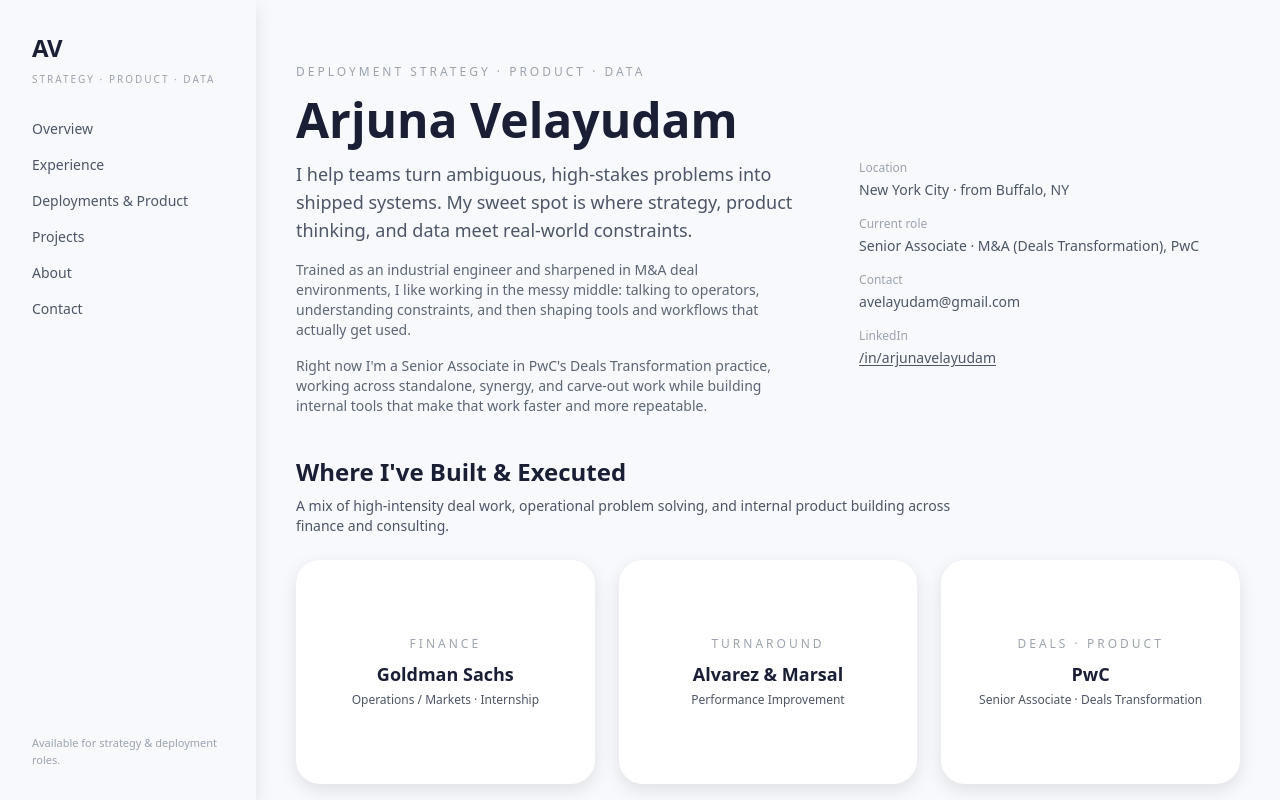
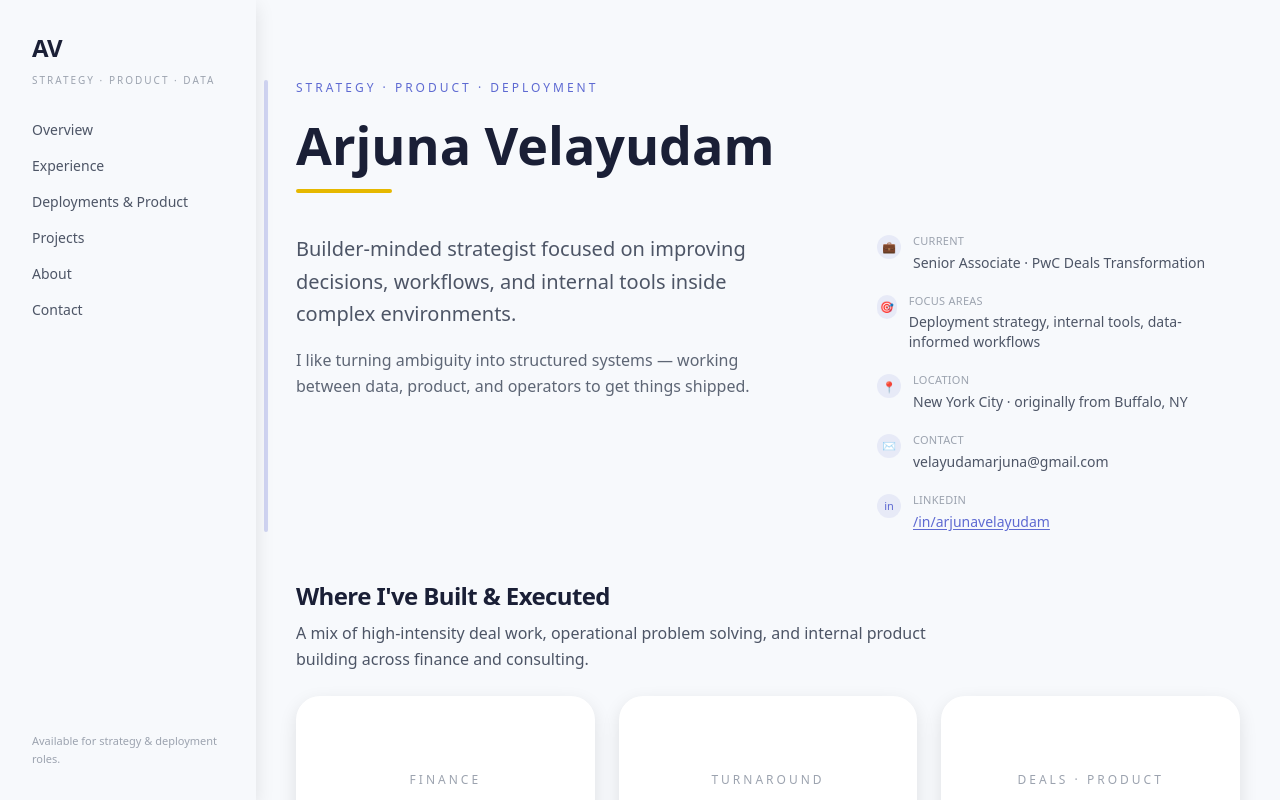
Before and after one commit to avelayud/my-portfolio, a Next.js app: page / in a window 1280 px wide. Shown: the top 800 px of the page. Built offline with nearby package versions, Linux system fonts and the light colour scheme.

Commit message:
Update snapshot layout

```diff
--- a/app/globals.css
+++ b/app/globals.css
@@ -4,7 +4,7 @@
 /* Base styles */
 @layer base {
   body {
-    @apply bg-background text-text-primary font-sans antialiased;
+    @apply bg-background text-text-primary font-sans antialiased leading-relaxed;
   }
 }
 
@@ -24,11 +24,11 @@
   }
 
   .section-title {
-    @apply text-2xl font-semibold text-text-primary mb-2;
+    @apply text-[1.5rem] md:text-2xl font-semibold text-text-primary mb-2 tracking-tight;
   }
 
   .section-subtitle {
-    @apply text-sm text-text-secondary mb-6 max-w-2xl;
+    @apply text-sm md:text-base text-text-secondary mb-6 max-w-2xl leading-relaxed;
   }
 
   .card-skeuo {
@@ -39,13 +39,23 @@
     @apply bg-surface rounded-av-lg p-4 shadow-skeuo-soft;
   }
 
-  .snapshot-label {
-    @apply text-text-muted text-xs;
-  }
-
   .snapshot-value {
     @apply text-text-secondary text-sm text-right;
   }
+
+  .snapshot-row {
+    @apply flex items-start gap-3 text-sm;
+  }
+
+  .snapshot-icon {
+    @apply mt-0.5 h-6 w-6 rounded-full bg-brand-secondary/10
+           flex items-center justify-center text-[11px] text-brand-secondary;
+  }
+
+  .snapshot-label {
+    @apply text-text-muted text-[11px] tracking-wide uppercase;
+  }
+
 }
 
 /* Flip-card / 3D utilities */
--- a/app/page.tsx
+++ b/app/page.tsx
@@ -46,77 +46,106 @@ export default function Home() {
       {/* MAIN CONTENT */}
       <div className="ml-64 flex-1">
         {/* HERO + SNAPSHOT */}
-        <section id="top" className="section-container pt-16 pb-10">
-          <p className="text-xs uppercase tracking-[0.25em] text-text-muted mb-4">
-            Deployment Strategy · Product · Data
+        <section id="top" className="section-container pt-20 pb-12">
+          <div className="relative">
+
+            {/* Faint blue accent bar (desktop only) */}
+            <div className="hidden md:block absolute -left-8 top-0 h-full w-1 rounded-full bg-brand-secondary/25" />
+
+            {/* Content block */}
+            <div className="relative">
+              {/* Top tagline */}
+              <p className="text-xs uppercase tracking-[0.25em] text-brand-secondary mb-4">
+                Strategy · Product · Deployment
               </p>
 
-          <h1 className="text-5xl font-bold text-text-primary mb-3">
+              {/* Name + accent line */}
+              <div className="mb-10">
+                <h1 className="text-5xl md:text-[3.25rem] font-bold text-text-primary mb-3 leading-tight">
                   Arjuna Velayudam
                 </h1>
+                <div className="h-1 w-24 bg-brand-accent rounded-full" />
+              </div>
 
-          <div className="mt-4 grid md:grid-cols-[1.7fr_auto_1.3fr] gap-8 items-start">
-            {/* Left: Bio / current role */}
+              {/* Main grid */}
+              <div className="grid md:grid-cols-[1.6fr_auto_1.2fr] gap-12 items-start">
+                {/* LEFT — concise bio */}
                 <div className="space-y-4">
-              <p className="text-lg text-text-secondary">
-                I help teams turn ambiguous, high-stakes problems into shipped
-                systems. My sweet spot is where strategy, product thinking, and
-                data meet real-world constraints.
+                  <p className="text-lg md:text-xl text-text-secondary leading-relaxed">
+                    Builder-minded strategist focused on improving decisions,
+                    workflows, and internal tools inside complex environments.
                   </p>
 
-              <p className="text-sm text-text-secondary/90">
-                Trained as an industrial engineer and sharpened in M&amp;A deal
-                environments, I like working in the messy middle: talking to
-                operators, understanding constraints, and then shaping tools and
-                workflows that actually get used.
-              </p>
-
-              <p className="text-sm text-text-secondary/90">
-                Right now I&apos;m a Senior Associate in PwC&apos;s Deals
-                Transformation practice, working across standalone, synergy, and
-                carve-out work while building internal tools that make that work
-                faster and more repeatable.
+                  <p className="text-sm md:text-base text-text-secondary/90 leading-relaxed">
+                    I like turning ambiguity into structured systems — working
+                    between data, product, and operators to get things shipped.
                   </p>
                 </div>
 
-            {/* Middle: Divider (only on desktop) */}
+                {/* Middle divider */}
                 <div className="hidden md:flex justify-center">
-              <div className="w-px h-full bg-text-secondary/30" />
+                  <div className="w-px h-full bg-divider" />
                 </div>
 
-            {/* Right: Contact / details */}
-            <div className="space-y-4 text-sm">
+                {/* RIGHT — snapshot with icons */}
+                <div className="space-y-5">
+
+                  <div className="snapshot-row">
+                    <div className="snapshot-icon">💼</div>
+                    <div>
+                      <div className="snapshot-label mb-1">Current</div>
+                      <div className="text-text-secondary">
+                        Senior Associate · PwC Deals Transformation
+                      </div>
+                    </div>
+                  </div>
+
+                  <div className="snapshot-row">
+                    <div className="snapshot-icon">🎯</div>
+                    <div>
+                      <div className="snapshot-label mb-1">Focus Areas</div>
+                      <div className="text-text-secondary">
+                        Deployment strategy, internal tools, data-informed workflows
+                      </div>
+                    </div>
+                  </div>
+
+                  <div className="snapshot-row">
+                    <div className="snapshot-icon">📍</div>
                     <div>
                       <div className="snapshot-label mb-1">Location</div>
                       <div className="text-text-secondary">
-                  New York City · from Buffalo, NY
+                        New York City · originally from Buffalo, NY
+                      </div>
                     </div>
                   </div>
 
+                  <div className="snapshot-row">
+                    <div className="snapshot-icon">✉️</div>
                     <div>
-                <div className="snapshot-label mb-1">Current role</div>
+                      <div className="snapshot-label mb-1">Contact</div>
                       <div className="text-text-secondary">
-                  Senior Associate · M&amp;A (Deals Transformation), PwC
+                        velayudamarjuna@gmail.com
+                      </div>
                     </div>
                   </div>
 
+                  <div className="snapshot-row">
+                    <div className="snapshot-icon">in</div>
                     <div>
-                <div className="snapshot-label mb-1">Contact</div>
-                <div className="text-text-secondary">
-                  avelayudam@gmail.com
+                      <div className="snapshot-label mb-1">LinkedIn</div>
+                      <a
+                        href="https://www.linkedin.com/in/arjuna-velayudam"
+                        className="text-brand-secondary underline underline-offset-2 hover:text-brand-primary"
+                        target="_blank"
+                        rel="noreferrer"
+                      >
+                        /in/arjunavelayudam
+                      </a>
                     </div>
                   </div>
 
-              <div>
-                <div className="snapshot-label mb-1">LinkedIn</div>
-                <a
-                  href="https://www.linkedin.com/in/arjunavelayudam"
-                  target="_blank"
-                  rel="noreferrer"
-                  className="text-text-secondary underline underline-offset-2 hover:text-brand-primary"
-                >
-                  /in/arjunavelayudam
-                </a>
+                </div>
               </div>
             </div>
           </div>
```
Lines whose indentation alone changed are shown as unchanged.
